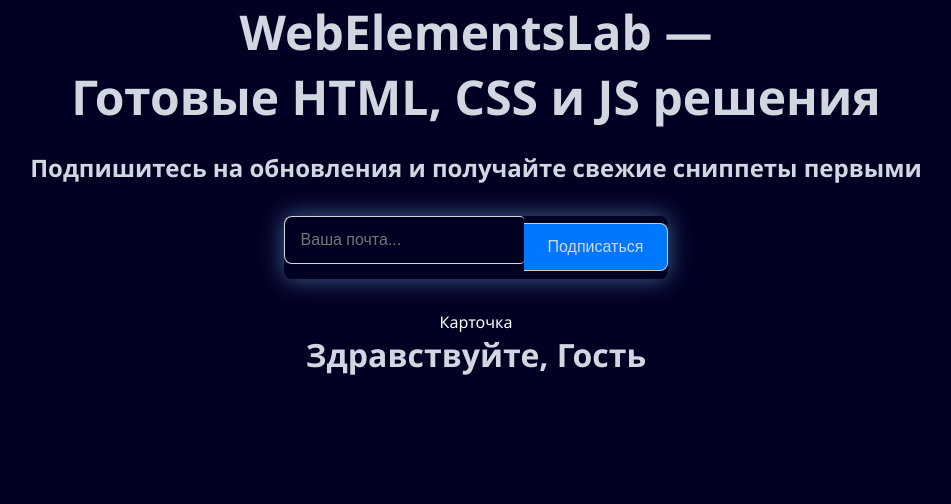
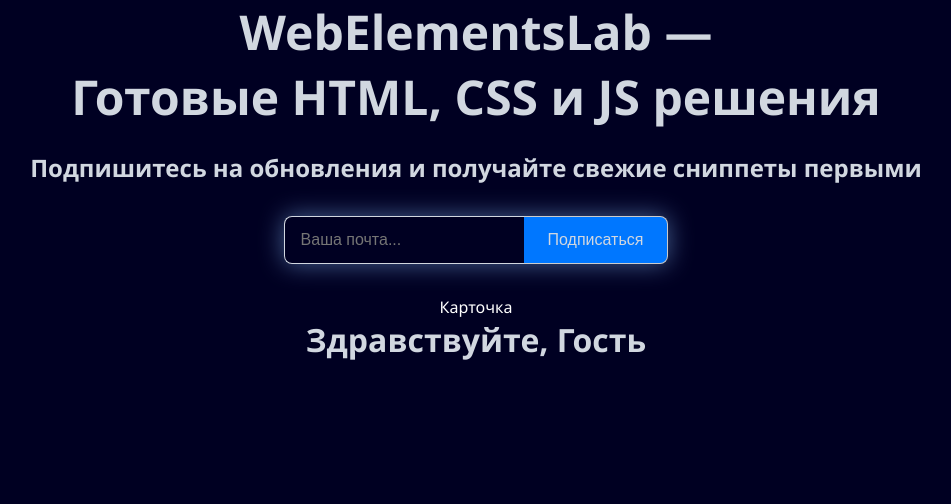
Before and after one commit to Verefer/WebElementsLab.ru, a PHP site: page / in a window 1280 px wide. Shown: the part 146-650 px from the top of the page, without its empty margins (164-1115 px from the left). Run offline with PHP 8.4, Linux system fonts and the light colour scheme.

Commit message:
mod css index inp WIN

```diff
--- a/assets/css/style.css
+++ b/assets/css/style.css
@@ -370,11 +370,15 @@ footer{
 }
 
 input.inp-sub {
+  margin-bottom: 0rem;
     height: 3rem;
     padding: 0 1rem;
     font-size: 1rem;
+
     border: 1px solid #D1D7E0;
     border-right: none;
+    border-bottom-right-radius: 0;
+    border-top-right-radius: 0;
     border-top-left-radius: 0.5rem;
     border-bottom-left-radius: 0.5rem;
     outline: none;
--- a/index.php
+++ b/index.php
@@ -29,7 +29,7 @@ session_start();
             <h2>Подпишитесь на обновления и получайте свежие сниппеты первыми</h2>
         </section>
         <div class="sub-block">
-            <input class="inp-sub" type="text" name="subcribeemail" id="subcribeemail" autocomplete="email" placeholder="Ваша почта...">
+            <input class="inp-sub" type="email" name="subcribeemail" id="subcribeemail" autocomplete="email" placeholder="Ваша почта...">
             <button class="sub-btn" id="sub-btn">Подписаться</button>
         </div>
 
```
